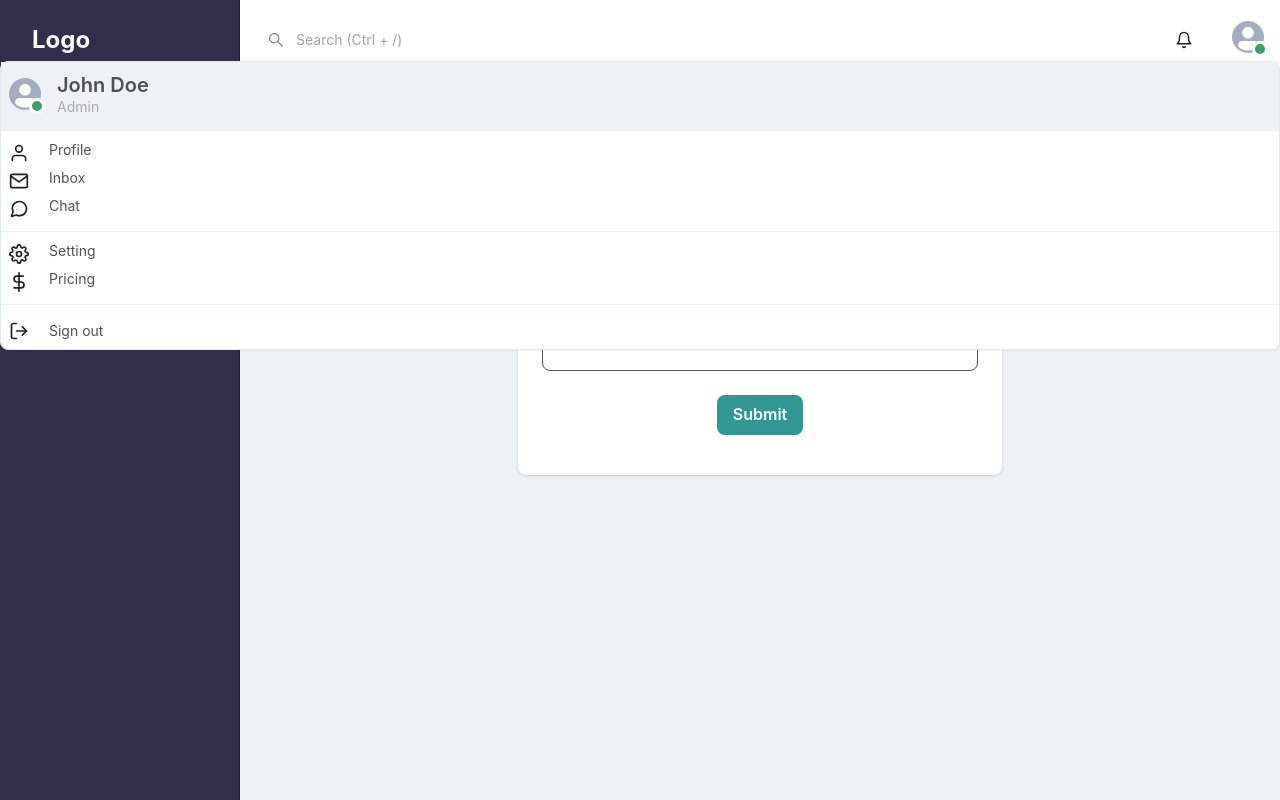
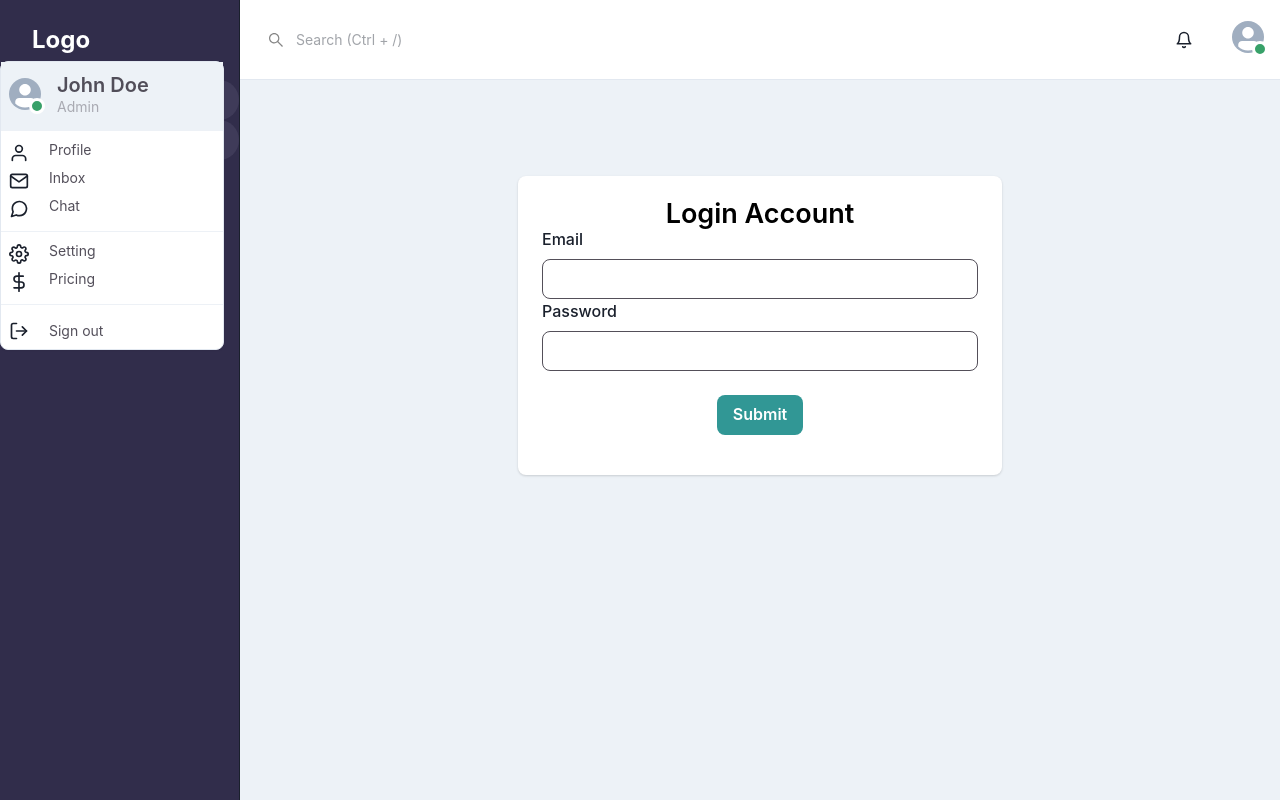
Before and after one commit to vannguyenthi-agilityio/users-manager, a Next.js app: page /Login in a window 1280 px wide. Both pictures are taken after a click on the button 1248 px from the left and 36 px from the top of the page. Built offline with nearby package versions, Linux system fonts and the light colour scheme.

Commit message:
feat: update to fix show storybook

```diff
--- a/src/components/Menu/index.tsx
+++ b/src/components/Menu/index.tsx
@@ -146,7 +146,7 @@ export const Menu = ({
                       <>
                         {item?.links?.map((link) => (
                           <MenuItem>
-                            <Link href={link.href} display="flex">
+                            <Link href={link.href} display="flex" width="100%">
                               {link.icon && <link.icon size="20" />}
                               <Text ml={5} color="default.grey.600">
                                 {link.name}
--- a/src/styles/globals.css
+++ b/src/styles/globals.css
@@ -20,5 +20,4 @@ a.chakra-link:active {
 
 .css-r6z5ec {
   left: 0 !important;
-  width: 100%;
 }
```
